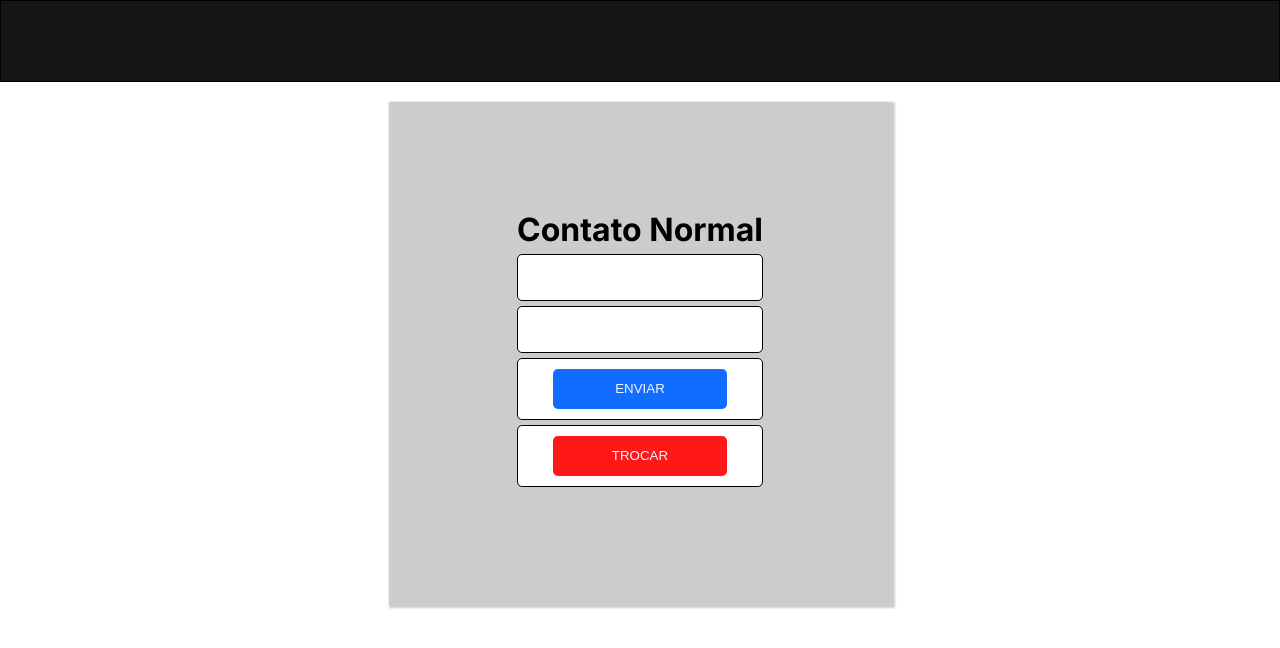
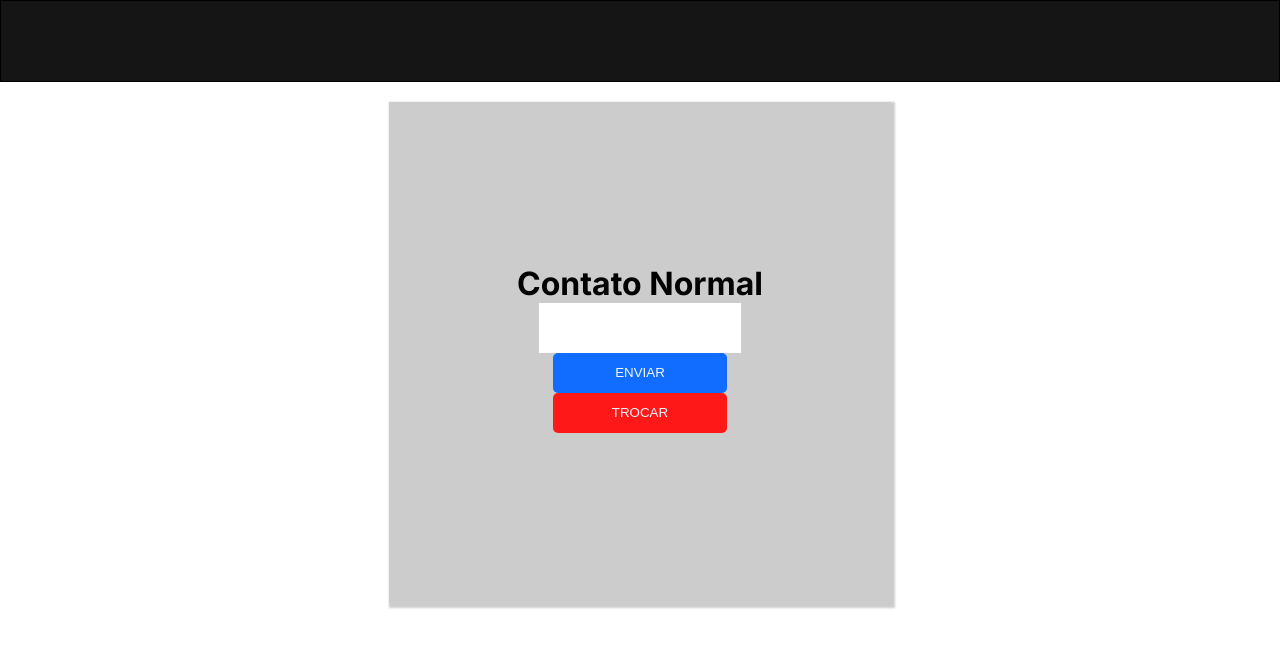
Before and after one commit to PedroCardosoMei/Contact_Project, a Next.js app: page / in a window 1280 px wide. Shown: the top 648 px of the page. Built offline with nearby package versions, Linux system fonts and the light colour scheme.

Commit message:
mod inputs

```diff
--- a/src/Home/Home.tsx
+++ b/src/Home/Home.tsx
@@ -11,10 +11,10 @@ export const Home = () => {
     const [textNormal, setTextNormal] = useState<string>("Contato Normal");
     const [textBusiness, setTextBusiness] = useState<string>("Contato Empresarial");
 
-    // Use um estado para controlar qual texto está sendo exibido
+
     const [showingTextNormal, setShowingTextNormal] = useState(true);
 
-    // Função para alternar entre os textos
+
     const toggleText = () => {
         setShowingTextNormal(!showingTextNormal);
     };
--- a/src/Home/home.module.css
+++ b/src/Home/home.module.css
@@ -1,10 +1,7 @@
 .login {
     padding-bottom: 10px;
-
 }
-
 .buttonSend {
-
     width: 174px;
     height: 40px;
     background: #116DFF;
@@ -17,7 +14,6 @@
 .buttonSend:hover{
     background: #2166d5;
 }
-
 .buttonReplce{
     width: 174px;
     height: 40px;
@@ -31,20 +27,3 @@
 .buttonReplce:hover{
     background: #bc1c1c;
 }
-
-
-
-
-
-
-#op{
-    padding: 10px;
-    justify-content: center;
-    align-items: center;
-    align-self: center;
-    border: 1px solid black;
-    background: #fff;
-    margin-top: 5px;
-    border-radius: 5px;
-
-}
```
Also changed, not shown: src/components/Button/Button.module.css (deleted, +0 -13 lines).
